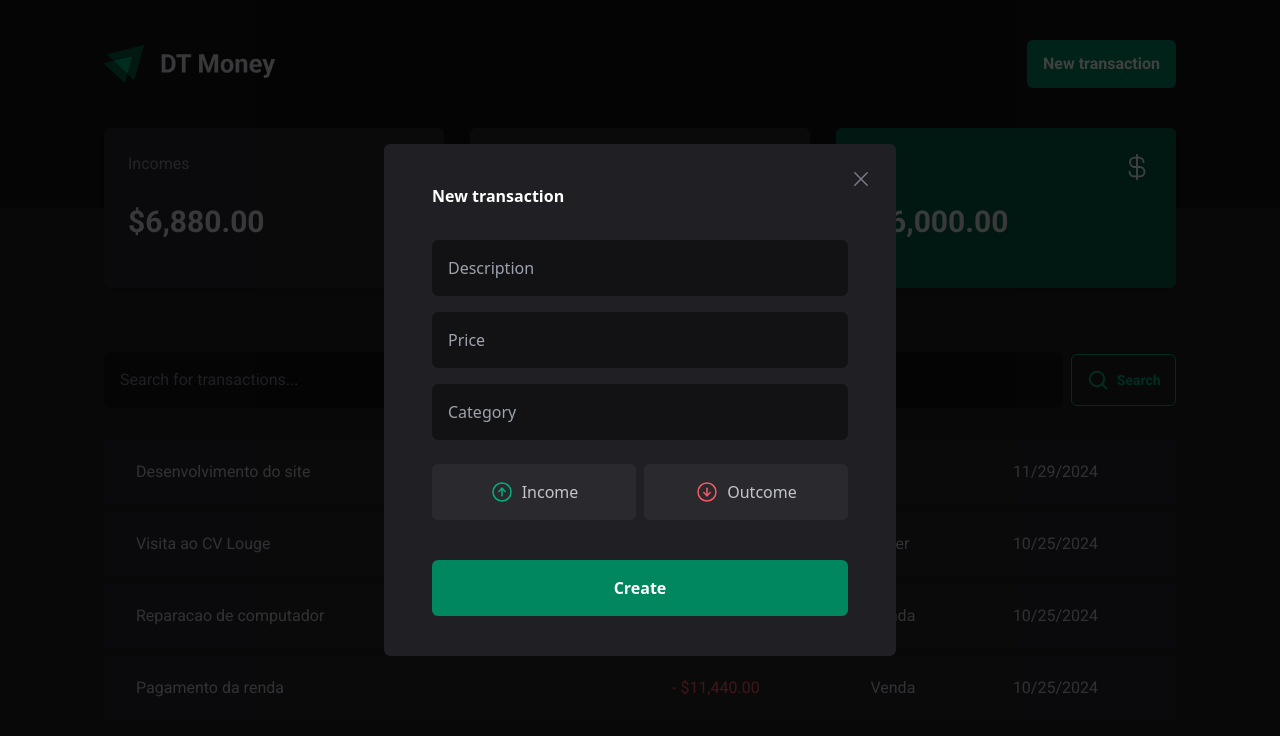
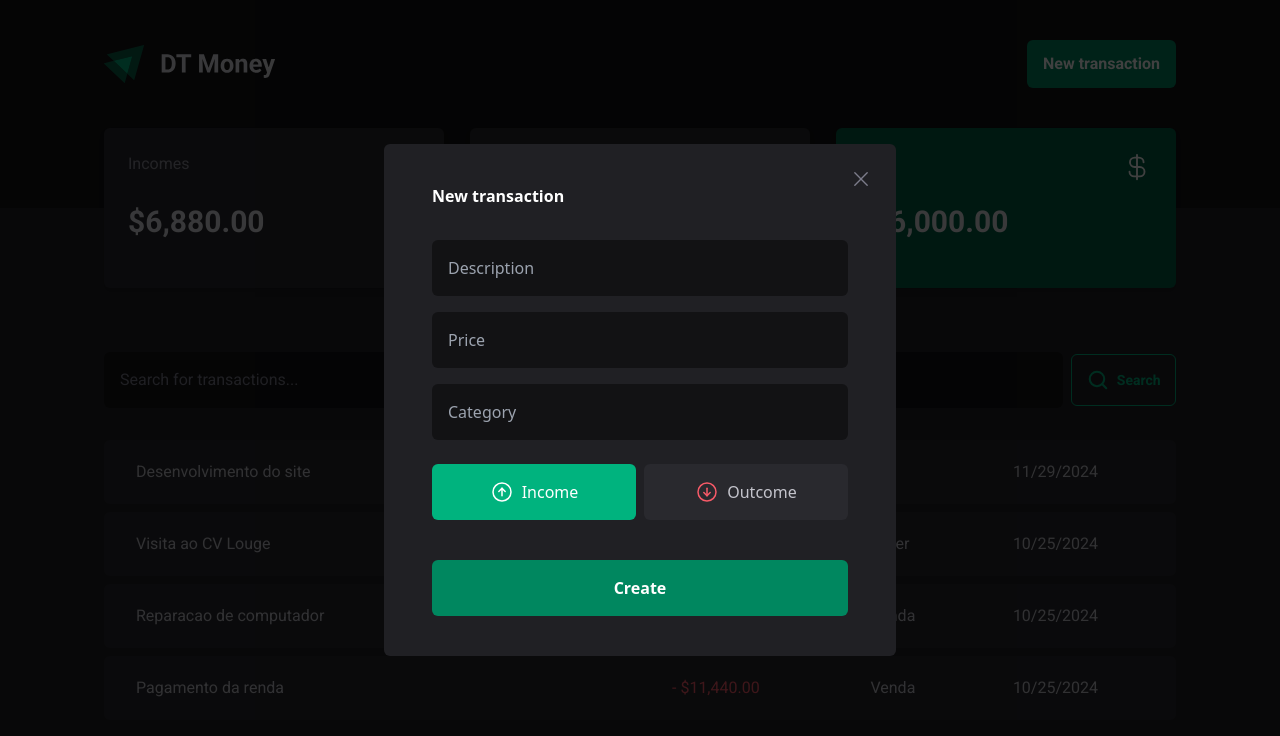
Before and after one commit to Mariano1994/Dt-Money, a React (Vite) app: page / in a window 1280 px wide. Both pictures are taken after a click on the button "New transaction". Shown: the top 736 px of the page. Built offline with nearby package versions, Linux system fonts and the light colour scheme; data requests are answered from the project's data file.

Commit message:
created costumum inputs on react-hooh-form

```diff
--- a/src/components/NewTransactionForm.tsx
+++ b/src/components/NewTransactionForm.tsx
@@ -1,24 +1,30 @@
-import { useForm } from "react-hook-form";
+import { Controller, useForm } from "react-hook-form";
+import * as RadioGroup from "@radix-ui/react-radio-group";
 import NewTransactionType from "./NewTransactionType";
 import * as z from "zod";
 import { zodResolver } from "@hookform/resolvers/zod";
+import { ArrowCircleDown, ArrowCircleUp } from "phosphor-react";
 
 const NewTransactionFormSchema = z.object({
   description: z.string(),
   price: z.number(),
   category: z.string(),
-  // type: z.enum(["income", "outcome"]),
+  type: z.enum(["income", "outcome"]),
 });
 
 type NewTransactionFormInputs = z.infer<typeof NewTransactionFormSchema>;
 
 const NewTransactionForm = () => {
   const {
+    control,
     handleSubmit,
     register,
     formState: { isSubmitting },
   } = useForm<NewTransactionFormInputs>({
     resolver: zodResolver(NewTransactionFormSchema),
+    defaultValues: {
+      type: "income",
+    },
   });
 
   async function handlerSubmiteNewTransaction(data: NewTransactionFormInputs) {
@@ -55,7 +61,44 @@ const NewTransactionForm = () => {
         {...register("category")}
       />
 
-      <NewTransactionType />
+      <Controller
+        control={control}
+        name="type"
+        render={({ field }) => {
+          return (
+            <RadioGroup.Root onValueChange={field.onChange} value={field.value}>
+              <div className="grid grid-cols-2 gap-2 mt-2">
+                <RadioGroup.Item
+                  value="income"
+                  className="group flex items-center justify-center p-4 bg-gray-700 gap-2 rounded-md data-[state=checked]:bg-green-300 data-[state=unchecked]:hover:bg-gray-600 "
+                >
+                  <ArrowCircleUp
+                    className="text-green-300 group-data-[state=checked]:text-white group-data-[state=unchecked]:text-green-300"
+                    size={24}
+                  />
+                  <span className="text-gray-300 group-data-[state=checked]:text-white group-data-[state=unchecked]:text-gray-300">
+                    Income
+                  </span>
+                </RadioGroup.Item>
+
+                <RadioGroup.Item
+                  value="outcome"
+                  className="group flex items-center justify-center p-4 bg-gray-700 gap-2 rounded-md data-[state=checked]:bg-red-300 data-[state=unchecked]:hover:bg-gray-600"
+                >
+                  <ArrowCircleDown
+                    className="text-red-300 group-data-[state=checked]:text-white group-data-[state=unchecked]:text-red-300"
+                    size={24}
+                  />
+                  <span className="text-gray-300 group-data-[state=checked]:text-white group-data-[state=unchecked]:text-gray-300">
+                    Outcome
+                  </span>
+                </RadioGroup.Item>
+              </div>
+            </RadioGroup.Root>
+          );
+        }}
+      />
+
       <button
         disabled={isSubmitting}
         type="submit"
```
